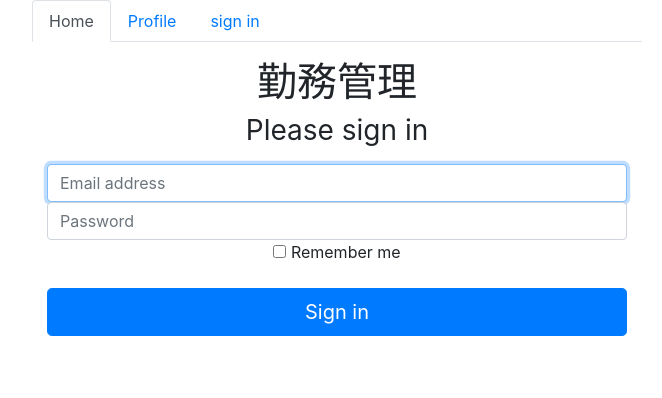
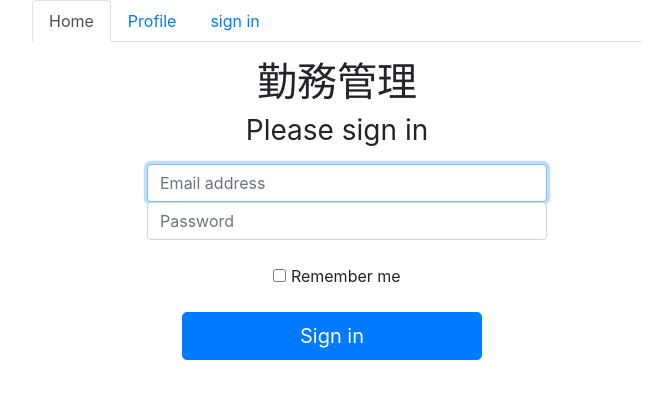
Before and after one commit to kogachan4/Work-management-system, a Nuxt app: page / in a window 1280 px wide. Shown: the top 398 px of the page, without its empty margins (303-965 px from the left). Built offline with nearby package versions, Linux system fonts and the light colour scheme.

Commit message:
ログイン画面修正

```diff
--- a/pages/index.vue
+++ b/pages/index.vue
@@ -5,9 +5,9 @@
       <form class="form-signin">
         <h1 class="h3 mb-3 font-weight-normal">Please sign in</h1>
         <label for="inputEmail" class="sr-only">Email address</label>
-  <input type="email" id="inputEmail" class="form-control" placeholder="Email address" required autofocus>
+        <input type="email" id="inputEmail" class="form-control input" placeholder="Email address" required autofocus>
         <label for="inputPassword" class="sr-only">Password</label>
-  <input type="password" id="inputPassword" class="form-control" placeholder="Password" required>
+        <input type="password" id="inputPassword" class="form-control input mb-4" placeholder="Password" required>
         <div class="checkbox mb-3">
           <label>
             <input type="checkbox" value="remember-me"> Remember me
@@ -30,5 +30,12 @@ import Header from '~/components/Header.vue'
 </script>
 
 <style lang="scss" scoped>
-
+.btn{
+  width:300px;
+  margin-left: 135px;
+}
+.input{
+  width:400px;
+  margin-left: 100px;
+}
 </style>
```
Lines whose indentation alone changed are shown as unchanged.
